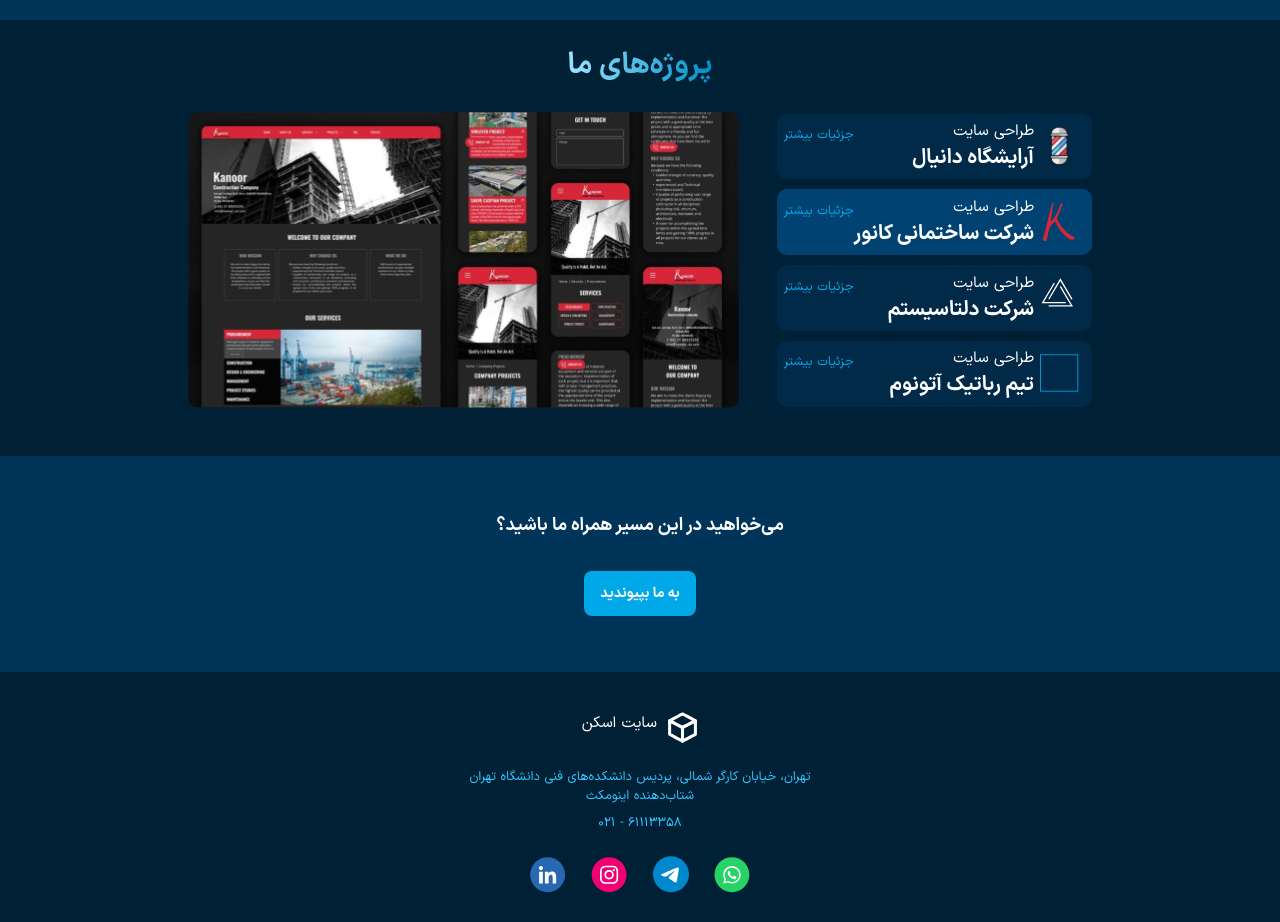
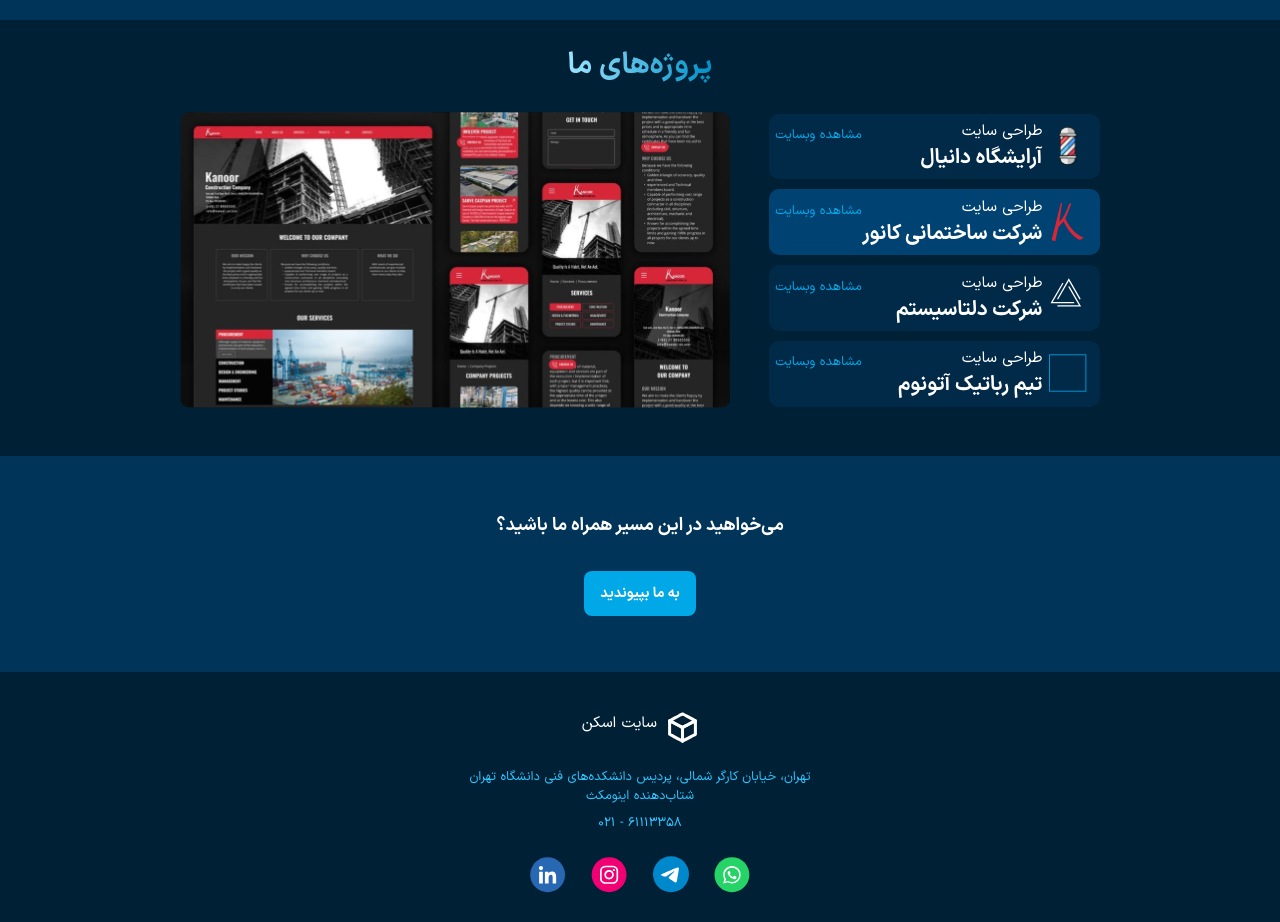
Before and after one commit to amir-reza-programmer/Sitescan, a React (Create React App) app: page /home in a window 1280 px wide. Shown: the part 1960-2882 px from the top of the page. Built offline with nearby package versions, Linux system fonts and the light colour scheme.

Commit message:
some minor changes

```diff
--- a/src/components/mainPages/AboutUsPage/common/Card.module.css
+++ b/src/components/mainPages/AboutUsPage/common/Card.module.css
@@ -30,4 +30,5 @@
   font-size: 1.2vw;
   font-weight: 300;
   color: white;
+  text-align: center;
 }
--- a/src/components/mainPages/HomePage/common/Project.jsx
+++ b/src/components/mainPages/HomePage/common/Project.jsx
@@ -21,7 +21,7 @@ const Project = ({ index, active, title, icon, onChangeIndex }) => {
         </div>
       </div>
       <div className={styles.project__left}>
-        <div className={styles.details}>جزئیات بیشتر</div>
+        <div className={styles.details}>مشاهده وبسایت</div>
       </div>
     </div>
   );
```
